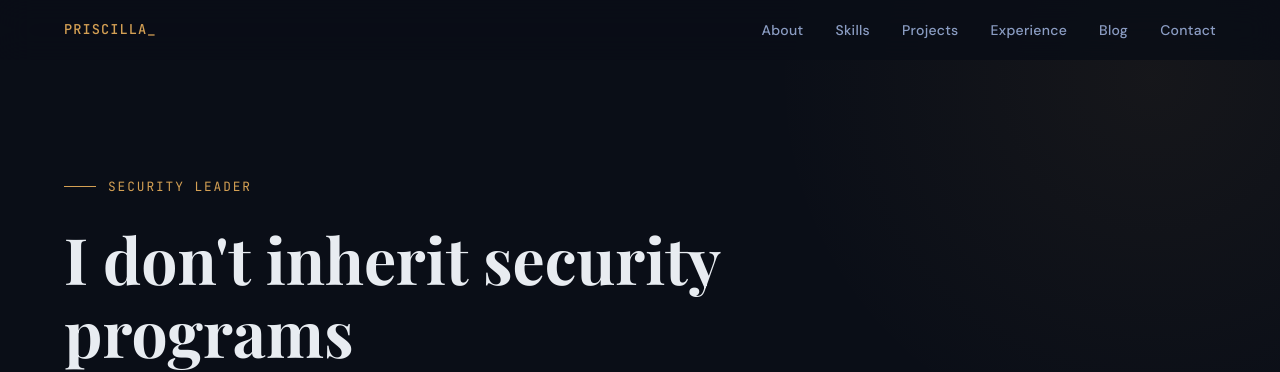
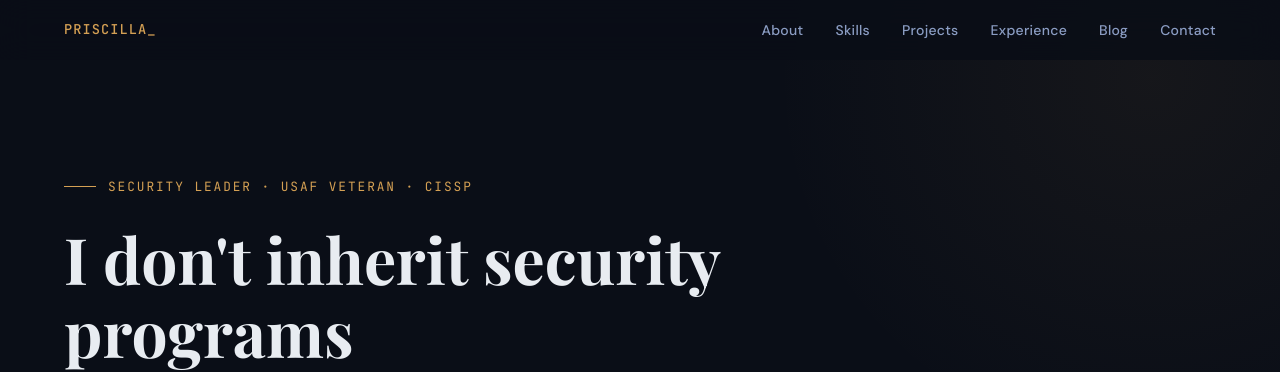
Before and after one commit to cibercazadora/cibercazadora.github.io, a Jekyll site: the page built from index.html, in a window 1280 px wide and 900 px high. Shown: the top 372 px of the window. Built offline with Jekyll 4.4.1, drawn with Linux system fonts in a browser that asks for light colours.

Commit message:
Update index.html

```diff
--- a/index.html
+++ b/index.html
@@ -7,7 +7,7 @@ title: Ciber Cazadora
 <section class="hero" id="home">
   <div class="container">
     <div class="hero-content fade-up">
-      <span class="hero-label">Security Leader</span>
+      <span class="hero-label">Security Leader · USAF Veteran · CISSP</span>
       <h1>I don't inherit security programs<br>I <em>build</em> them</h1>
       <p class="hero-description">
         "Cloud, IAM, Endpoint, Product Security, and GRC leadership. I proactively turn audit nightmares into clean, mature reports and messy environments into defended ones.
```
